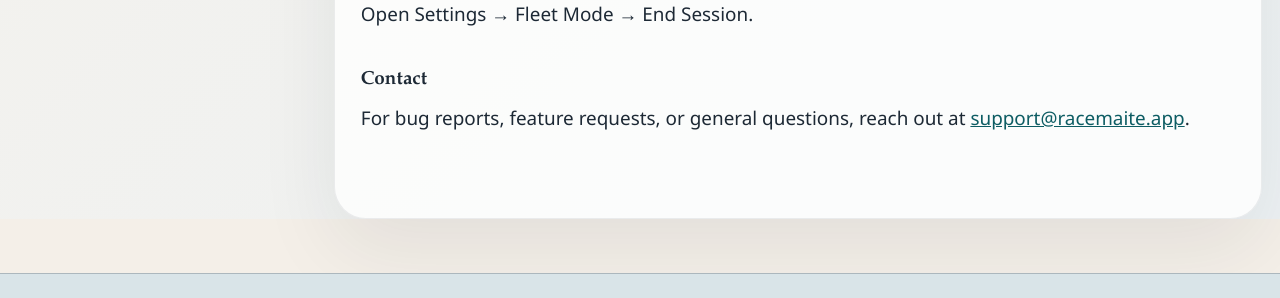
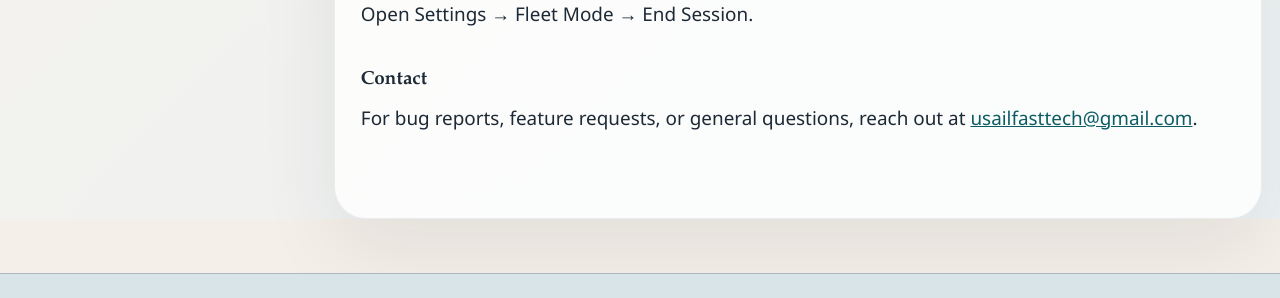
Before and after one commit to umutsoysal/umutsoysal.github.io, a Jekyll site: the page built from _pages/race-maite.md, in a window 1280 px wide and 900 px high, scrolled down 811 px. Shown: the part 516-814 px from the top of the window. Built offline with Jekyll 4.4.1, drawn with Linux system fonts in a browser that asks for light colours; a script bundle is joined from its source files by our own code; library files that are not in the unit come from our copies.

Commit message:
app pages

```diff
--- a/_pages/race-maite.md
+++ b/_pages/race-maite.md
@@ -41,4 +41,4 @@ Open Settings → Fleet Mode → End Session.
 
 ### Contact
 
-For bug reports, feature requests, or general questions, reach out at [support@racemaite.app](mailto:support@racemaite.app).
+For bug reports, feature requests, or general questions, reach out at [usailfasttech@gmail.com](mailto:usailfasttech@gmail.com).
```
Also changed, not shown: _pages/fleet-scope.md (+1 -1 lines).
